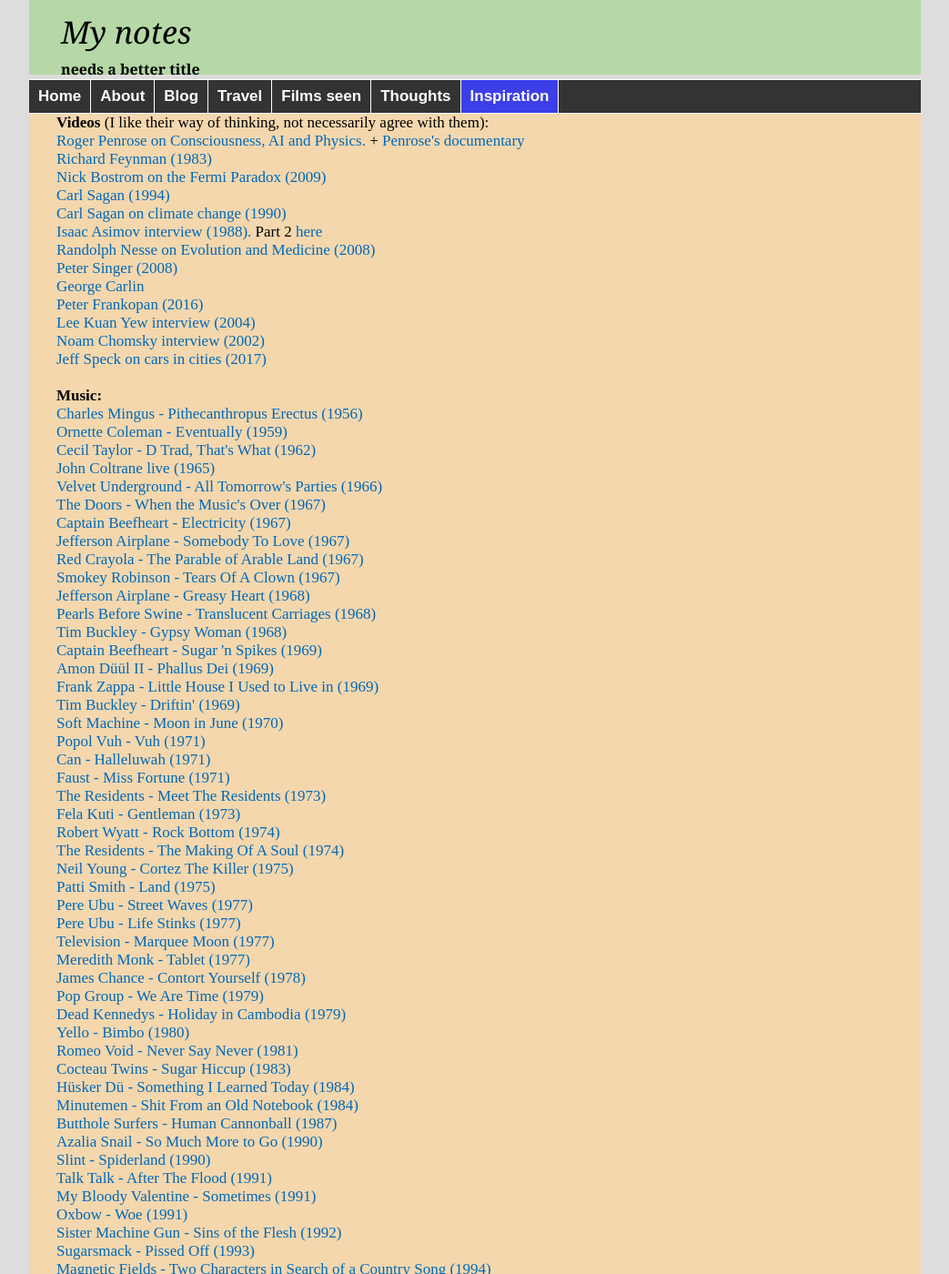
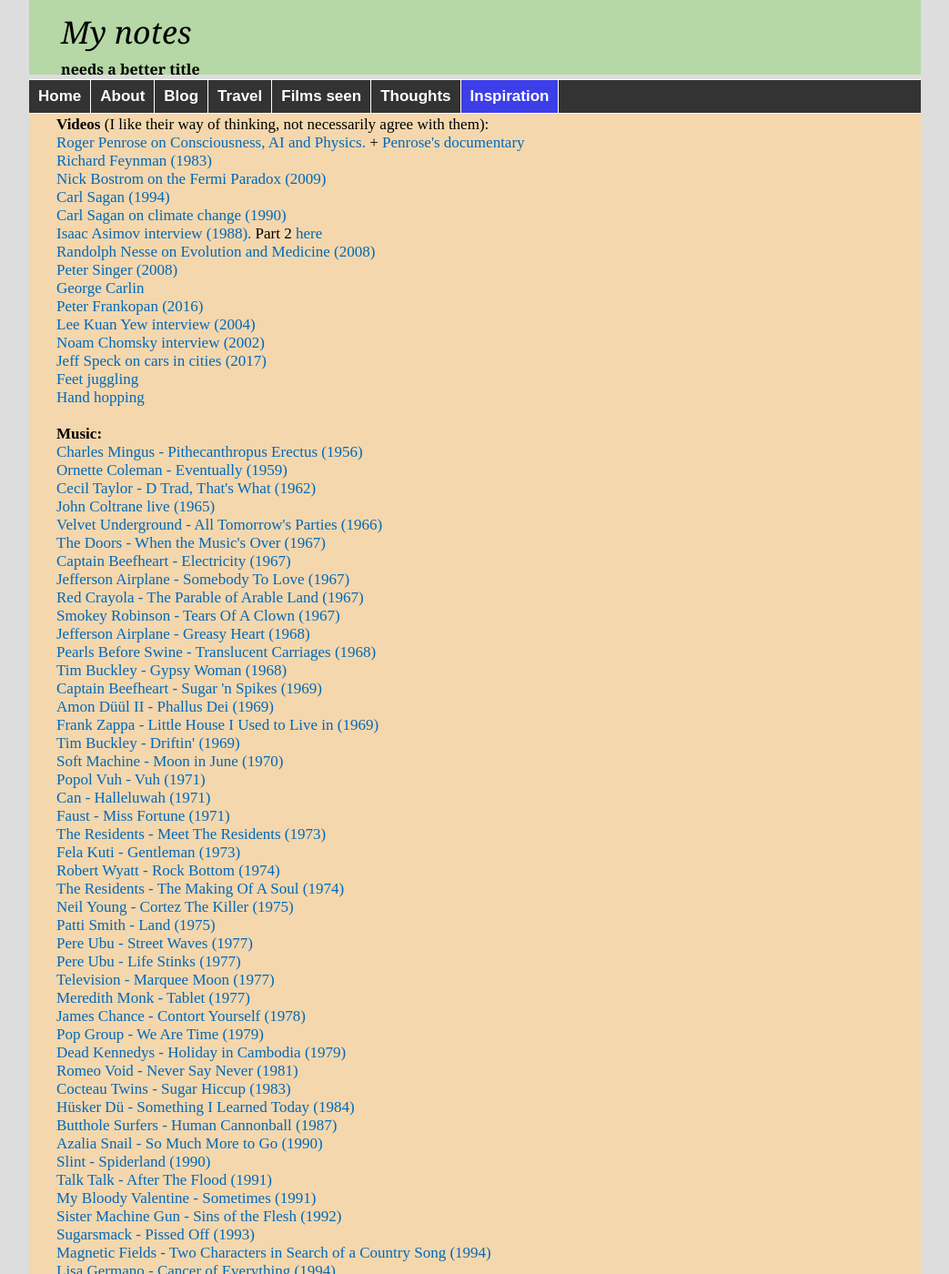
Before and after one commit to witbag/witbag.github.io, a Jekyll site: the page built from inspiration/index.html, in a window 1280 px wide and 1400 px high. Shown: the whole window at 91% size, without its empty margins (118-1161 px from the left). Built offline with Jekyll 4.4.1, drawn with Linux system fonts in a browser that asks for light colours; some of the changed text lies outside the part shown.

Commit message:
Update index.html

```diff
--- a/inspiration/index.html
+++ b/inspiration/index.html
@@ -3,6 +3,7 @@
 title: Inspiration
 ---
 
+<br>
 <br>
 <b>Videos</b> (I like their way of thinking, not necessarily agree with them):<br>
 <a href="https://www.closertotruth.com/interviews/2812" target=_blank>Roger Penrose on Consciousness, AI and Physics.</a> + <a href="https://www.youtube.com/watch?v=9Sp1egEjwBI" target=_blank>Penrose's documentary</a><br>
@@ -18,6 +19,8 @@
 <a href="https://charlierose.com/videos/18834" target=_blank>Lee Kuan Yew interview (2004)</a><br>
 <a href="https://www.youtube.com/watch?v=7lPnLK9z1fI" target=_blank>Noam Chomsky interview (2002)</a><br>
 <a href="https://www.youtube.com/watch?v=2kBEvg8bftE" target=_blank>Jeff Speck on cars in cities (2017)</a><br>
+<a href="https://www.youtube.com/watch?v=QfhvM5AoFsg" target=_blank>Feet juggling</a><br>
+<a href="https://www.youtube.com/watch?v=GCDTbUQ8geA" target=_blank>Hand hopping</a><br>
 <br>
 
 <b>Music:</b><br>
@@ -55,17 +58,14 @@
 <a href="https://www.youtube.com/watch?v=_wcn6PCGPN4" target=_blank>James Chance - Contort Yourself (1978)</a><br>
 <a href="https://www.youtube.com/watch?v=okG8mlvAKT8" target=_blank>Pop Group - We Are Time (1979)</a><br>
 <a href="https://www.youtube.com/watch?v=-KTsXHXMkJA" target=_blank>Dead Kennedys - Holiday in Cambodia (1979)</a><br>
-<a href="https://www.youtube.com/watch?v=fn3QOh8HYJc" target=_blank>Yello - Bimbo (1980)</a><br>
 <a href="https://www.youtube.com/watch?v=I6_2iIQKzIQ" target=_blank>Romeo Void - Never Say Never (1981)</a><br>
 <a href="https://www.youtube.com/watch?v=U4GQOmwcaJ0" target=_blank>Cocteau Twins - Sugar Hiccup (1983)</a><br>
 <a href="https://www.youtube.com/watch?v=rktLCGpQ3RA" target=_blank>Hüsker Dü - Something I Learned Today (1984)</a><br>
-<a href="https://www.youtube.com/watch?v=4LjMeGtgE0M&t=937s" target=_blank>Minutemen - Shit From an Old Notebook (1984)</a><br>
 <a href="https://www.youtube.com/watch?v=IMIt5vRQuOE" target=_blank>Butthole Surfers - Human Cannonball (1987)</a><br>
 <a href="https://www.youtube.com/watch?v=KK86U0cXeYE" target=_blank>Azalia Snail - So Much More to Go (1990)</a><br>
 <a href="https://www.youtube.com/watch?v=bqKnxjrS5mw" target=_blank>Slint - Spiderland (1990)</a><br>
 <a href="https://www.youtube.com/watch?v=8zf-Z2oF6z4" target=_blank>Talk Talk - After The Flood (1991)</a><br>
 <a href="https://www.youtube.com/watch?v=t0dJqlvOSq4" target=_blank>My Bloody Valentine - Sometimes (1991)</a><br>
-<a href="https://www.youtube.com/watch?v=UkxmWnP_WiM" target=_blank>Oxbow - Woe (1991)</a><br>
 <a href="https://www.youtube.com/watch?v=7p5C2auZL6Q" target=_blank>Sister Machine Gun - Sins of the Flesh (1992)</a><br>
 <a href="https://www.youtube.com/watch?v=IAezGUt8diU&t=1549s" target=_blank>Sugarsmack - Pissed Off (1993)</a><br>
 <a href="https://www.youtube.com/watch?v=CszGL2chT-U" target=_blank>Magnetic Fields - Two Characters in Search of a Country Song (1994)</a><br>
```
Also changed, not shown: other parts of inspiration/index.html (+0 -1 lines).
